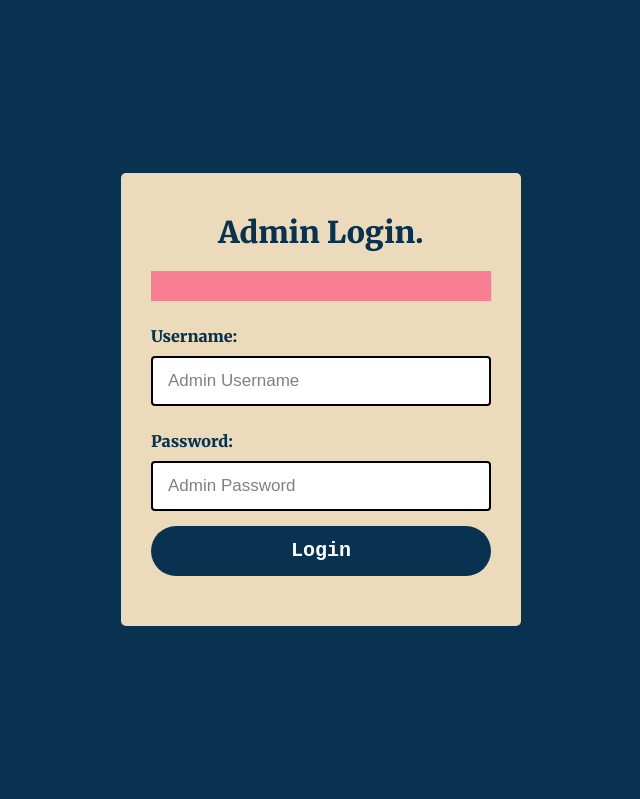
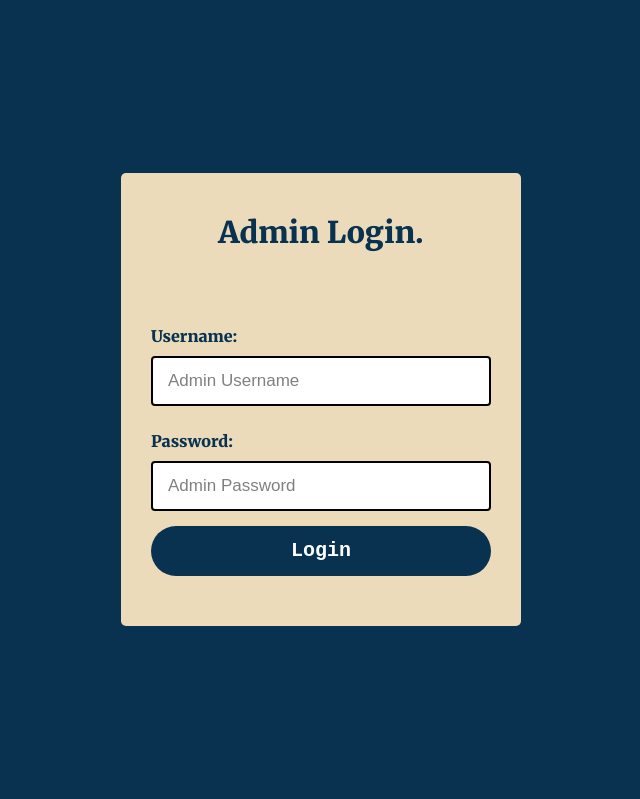
Before and after one commit to naufalazim/barbershop-app, a PHP site: page /admin/adminlogin.php in a window 1280 px wide. Shown: the part 111-910 px from the top of the page, without its empty margins (319-959 px from the left). Run offline with PHP 8.4, Linux system fonts and the light colour scheme.

Commit message:
Complete CSS Login

```diff
--- a/admin/adminlogin.css
+++ b/admin/adminlogin.css
@@ -60,11 +60,11 @@
 
 /* ERROR Handling Login  */
 .alert {
-    background: rgb(248, 126, 146);
-    color: #08324F;
+    /* background: rgb(248, 126, 146); */
+    color: rgb(245, 91, 117);
     padding: 15px 35px;
     font-family: 'Merriweather', serif;
-    font-size: 15px;
+    font-size: 18px;
 }
 
 
```
